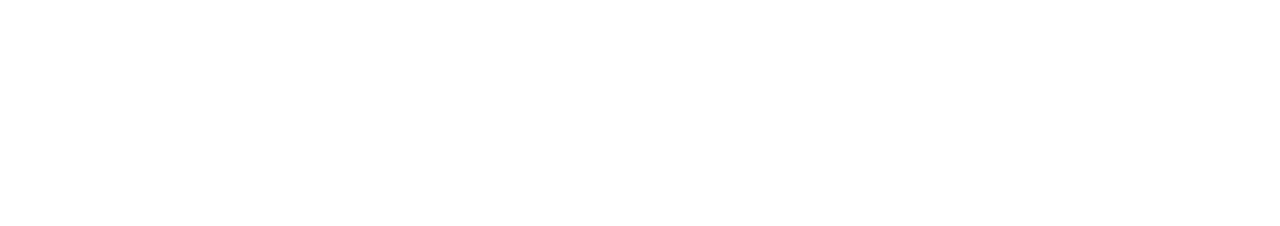
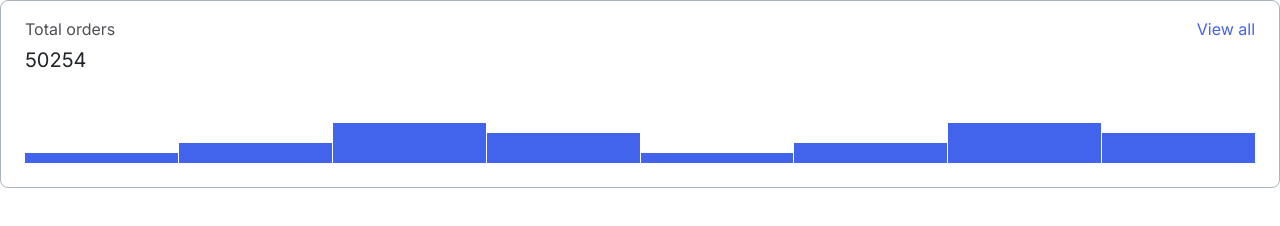
Before and after one commit to js-tasks-ru/htmlcss-20250522_vadimbariev, a website: page 04-lection2/01-histogram/index.html in a window 1280 px wide. Drawn offline with Linux system fonts and the light colour scheme.

Commit message:
Added histogram component

```diff
--- a/04-lection2/01-histogram/histogram.css
+++ b/04-lection2/01-histogram/histogram.css
@@ -0,0 +1,61 @@
+.histogram {
+    display: flex;
+    flex-direction: column;
+    border: 1px solid var(--grey-3);
+    padding: 16px 24px 24px;
+    border-radius: 8px;
+    gap: 40px;
+}
+
+.histogram__header {
+    display: flex;
+    justify-content: space-between;
+    align-items: flex-start;
+    gap: 4px;
+}
+
+.histogram__orders {
+    display: flex;
+    flex-direction: column;
+    gap: 6px
+}
+
+.histogram__title {
+    opacity: 0.8;
+}
+
+.histogram__link {
+    color: var(--primary);
+    text-decoration: none;
+}
+
+.histogram__chart {
+    display: flex;
+    flex-flow: row nowrap;
+    justify-content: stretch;
+    align-items: flex-end;
+    gap: 1px;
+    height: 50px;
+}
+
+.histogram__bar {
+    height: 100%;
+    background-color: var(--primary);
+    flex: 1 0 auto;
+}
+
+.histogram__bar_h20 {
+    height: 20%;
+}
+
+.histogram__bar_h40 {
+    height: 40%;
+}
+
+.histogram__bar_h60 {
+    height: 60%;
+}
+
+.histogram__bar_h80 {
+    height: 80%;
+}
--- a/04-lection2/01-histogram/index.html
+++ b/04-lection2/01-histogram/index.html
@@ -1,11 +1,29 @@
 <!DOCTYPE html>
 <!-- Страница с гистограммой -->
 <html lang="ru">
-    <head>
-        <link rel="stylesheet" href="../../assets/css/main.css">
-        <link rel="stylesheet" href="./histogram.css">
-    </head>
-    <body>
-
-    </body>
+  <head>
+    <link rel="stylesheet" href="../../assets/css/main.css" />
+    <link rel="stylesheet" href="./histogram.css" />
+  </head>
+  <body>
+    <div class="histogram">
+      <div class="histogram__header">
+        <div class="histogram__orders">
+          <p class="histogram__title text text_p">Total orders</p>
+          <h4 class="histogram__count text text_h4">50254</h4>
+        </div>
+        <a href="#" class="histogram__link text text_p">View all</a>
+      </div>
+      <div class="histogram__chart">
+        <div class="histogram__bar histogram__bar_h20"></div>
+        <div class="histogram__bar histogram__bar_h40"></div>
+        <div class="histogram__bar histogram__bar_h80"></div>
+        <div class="histogram__bar histogram__bar_h60"></div>
+        <div class="histogram__bar histogram__bar_h20"></div>
+        <div class="histogram__bar histogram__bar_h40"></div>
+        <div class="histogram__bar histogram__bar_h80"></div>
+        <div class="histogram__bar histogram__bar_h60"></div>
+      </div>
+    </div>
+  </body>
 </html>
--- a/assets/css/main.css
+++ b/assets/css/main.css
@@ -15,7 +15,7 @@
     --pink: #F784AD;
     --purple-1: #7048E8;
     --purple-2: #5028C6;
-    --blue-1: #374FC7;
+    --blue-1: #4263EB;
     --blue-2: #2342C0;
     --red: #F03D3E;
     --grey-1: #F8F9FA;
--- a/components/text/text.css
+++ b/components/text/text.css
@@ -2,6 +2,7 @@
     color: var(--black);
     font-family: var(--font-inter);
     font-style: var(--font-style-normal);
+    margin: 0
 }
 
 .text_h1 {
```
